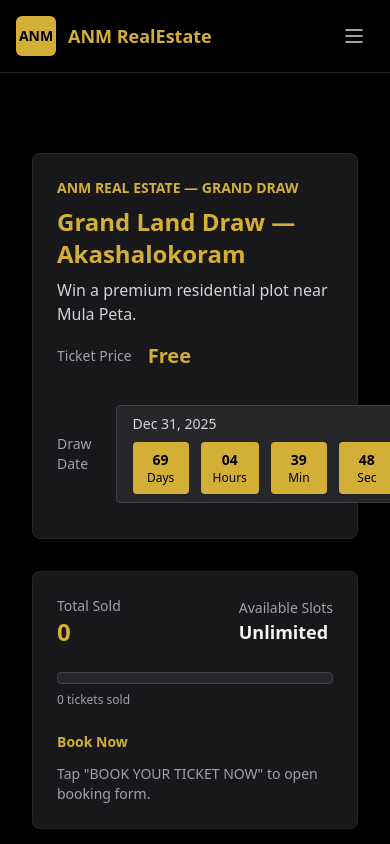
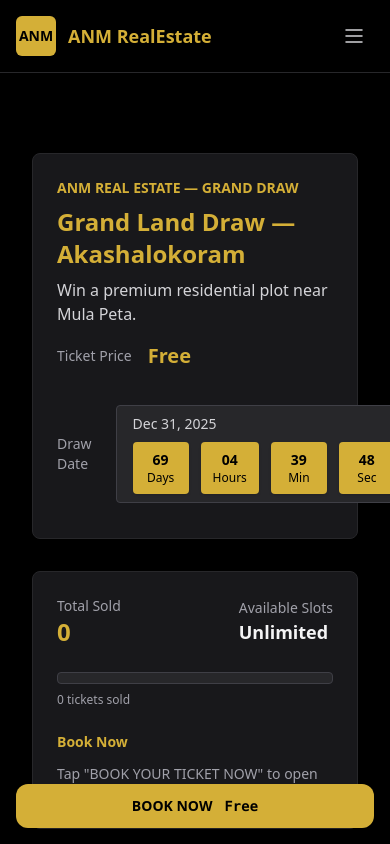
Before and after one commit to abhiyeduru/anmrstate, a React (Vite) app: page /draw in a window 390 px wide. Shown: the top 844 px of the page. Built offline with nearby package versions, Linux system fonts and the light colour scheme; no server answers; the database is empty.

Commit message:
feat(draw): add mobile sticky CTA for booking

```diff
--- a/src/pages/Draw.jsx
+++ b/src/pages/Draw.jsx
@@ -176,6 +176,21 @@ export default function Draw() {
             </div>
           </div>
         )}
+
+        {/* Mobile sticky CTA (visible on small screens) */}
+        <div className="lg:hidden fixed inset-x-0 bottom-4 px-4 z-50">
+          <div className="max-w-3xl mx-auto">
+            <button
+              onClick={() => setBookingOpen(true)}
+              className="w-full py-3 rounded-xl font-semibold shadow-lg flex items-center justify-center gap-3"
+              style={{ backgroundColor: "var(--accent)", color: "#000" }}
+              aria-label="Book ticket"
+            >
+              <span className="text-sm">BOOK NOW</span>
+              <span className="text-sm font-mono">{draw?.ticketPrice ? `₹${draw.ticketPrice}` : 'Free'}</span>
+            </button>
+          </div>
+        </div>
       </div>
     </div>
   );
```
